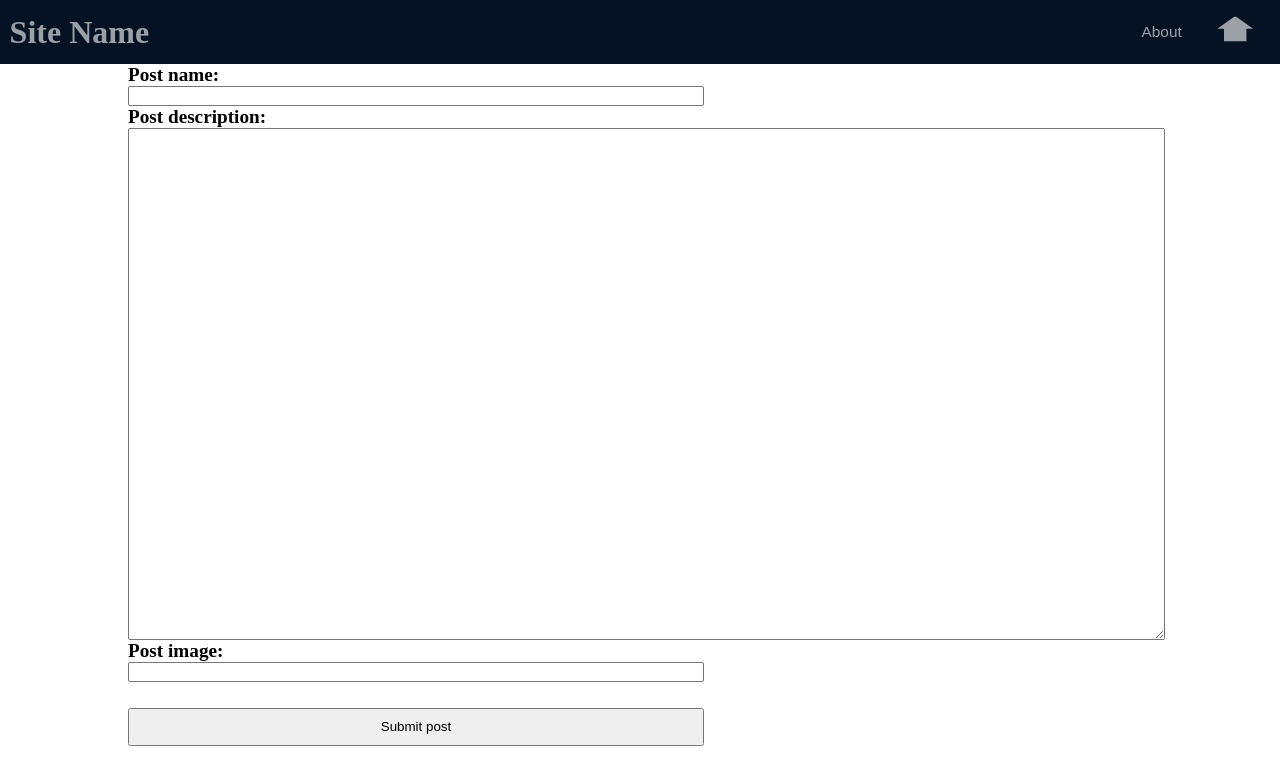
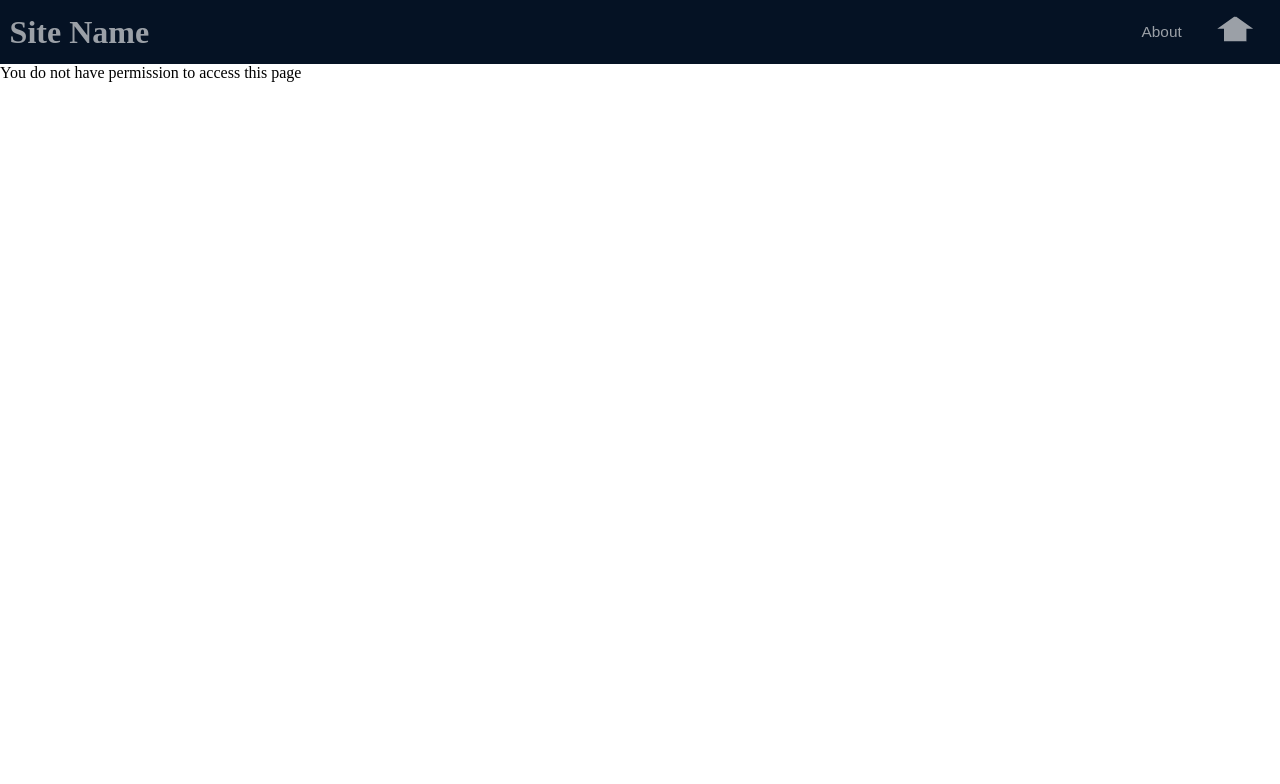
Before and after one commit to seanwangelin/paddySite, a React (Create React App) app: page /posts/newPost in a window 1280 px wide. Shown: the top 784 px of the page. Built offline with nearby package versions, Linux system fonts and the light colour scheme; no server answers.

Commit message:
only admin can add new post

```diff
--- a/src/components/App.js
+++ b/src/components/App.js
@@ -110,7 +110,7 @@ const App = () => {
           }
         />
         <Route path="/posts/:id" element={<SinglePost DB={DB} />} />
-        <Route path="/posts/newPost" element={<NewPost DB={DB} />} />
+        <Route path="/posts/newPost" element={<NewPost DB={DB} admin={admin} />} />
         <Route
           path="/admin"
           element={
--- a/src/components/NewPost.js
+++ b/src/components/NewPost.js
@@ -2,7 +2,7 @@ import { React, useState, useEffect } from "react";
 import { useNavigate } from "react-router-dom";
 import "../style/NewPost.css";
 
-export default function NewPost({ DB }) {
+export default function NewPost({ DB, admin }) {
   const [postTitle, setPostTitle] = useState("");
   const [postDescription, setPostDescription] = useState("");
   const [postImage, setPostImage] = useState("");
@@ -42,6 +42,8 @@ export default function NewPost({ DB }) {
   };
 
   return (
+    <>
+      {admin ? (
         <div>
           <form onSubmit={(event) => createPost(event)}>
             <label>Post name:</label>
@@ -69,8 +71,12 @@ export default function NewPost({ DB }) {
               value={postImage}
               onChange={(event) => setPostImage(event.target.value)}
             ></input>
-        <button type="submit" id="newPostButton">Submit post</button>
+            <button type="submit" id="newPostButton">
+              Submit post
+            </button>
           </form>
         </div>
+      ) : <div>You do not have permission to access this page</div>}
+    </>
   );
 }
```
Lines whose indentation alone changed are shown as unchanged.
